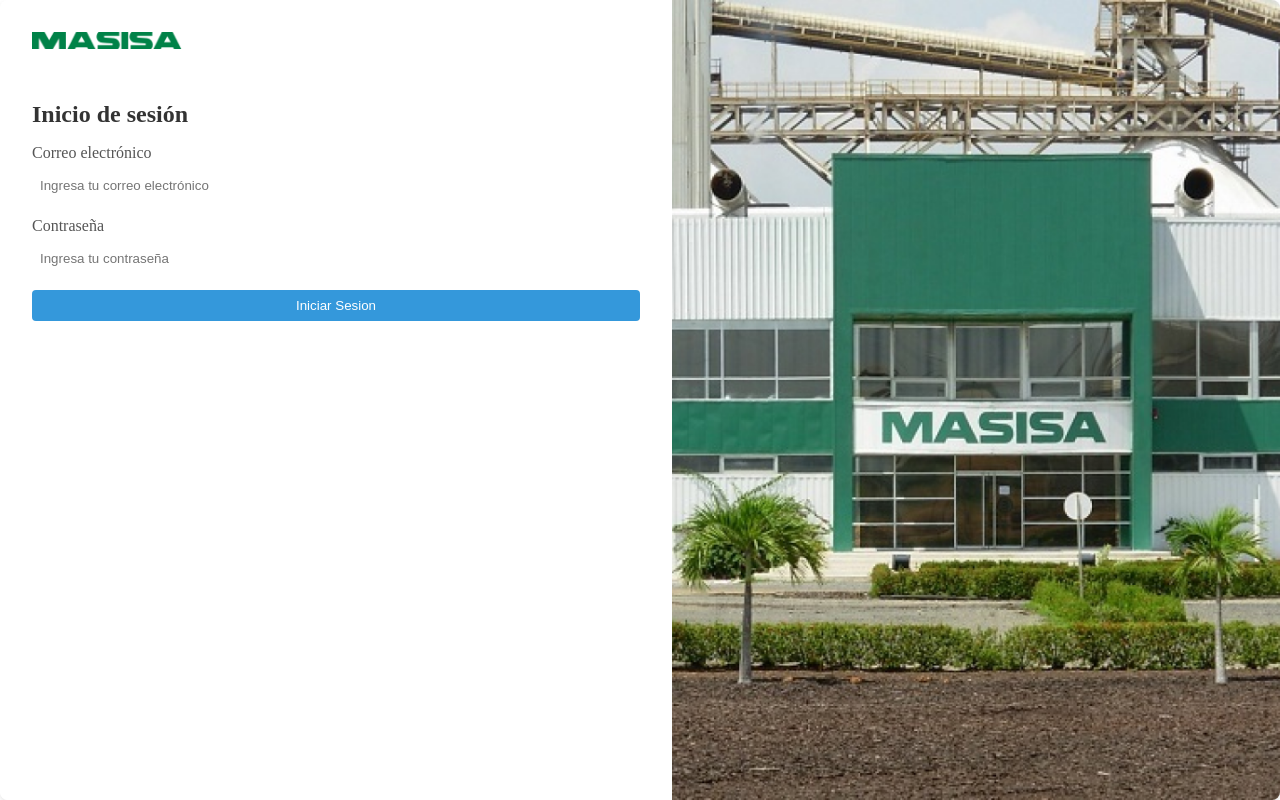
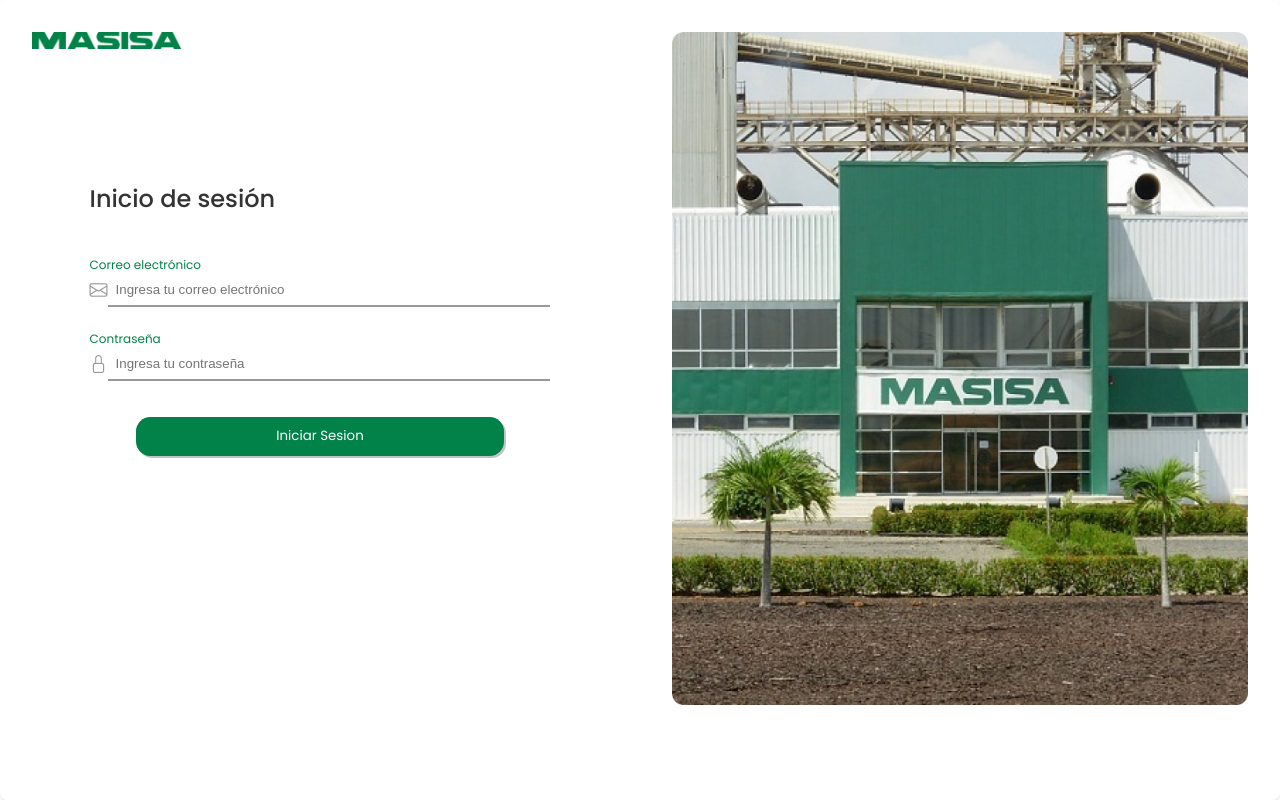
Before and after one commit to jesustt15/Sistema-Monitoreo, a React (Vite) app in the folder front-temp/: page /auth in a window 1280 px wide. Built offline with nearby package versions, Linux system fonts and the light colour scheme.

Commit message:
listo login
a

```diff
--- a/front-temp/index.html
+++ b/front-temp/index.html
@@ -3,7 +3,11 @@
   <head>
     <meta charset="UTF-8" />
     <link rel="icon" type="image/svg+xml" href="/vite.svg" />
-    <link rel="stylesheet" href="../front-temp/src/assets/css/all.css">
+    <link href="https://fonts.googleapis.com/css2?family=Poppins:wght@400;700&display=swap" rel="stylesheet">
+    <style>
+      @import url('https://fonts.googleapis.com/css2?family=Montserrat:ital,wght@0,100..900;1,100..900&family=Poppins:ital,wght@0,100;0,200;0,300;0,400;0,500;0,600;0,700;0,800;0,900;1,100;1,200;1,300;1,400;1,500;1,600;1,700;1,800;1,900&display=swap');
+      </style>
+      <link rel="stylesheet" href="https://cdn.jsdelivr.net/npm/bootstrap-icons@1.11.3/font/bootstrap-icons.min.css">
     <meta name="viewport" content="width=device-width, initial-scale=1.0" />
     <title>Sensor</title>
   </head>
--- a/front-temp/package.json
+++ b/front-temp/package.json
@@ -12,6 +12,7 @@
   "dependencies": {
     "@reduxjs/toolkit": "^2.2.7",
     "axios": "^1.7.7",
+    "bootstrap-icons": "^1.11.3",
     "js-cookie": "^3.0.5",
     "node-sass": "^9.0.0",
     "react": "^18.3.1",
--- a/front-temp/src/auth/pages/LoginPage.jsx
+++ b/front-temp/src/auth/pages/LoginPage.jsx
@@ -42,19 +42,24 @@
                         <h2>Inicio de sesión</h2>
                         <form onSubmit= {handleSubmit(loginSubmit)}>
                             <label>Correo electrónico</label>
+                            <div className="input-form">
+                            <i className="bi bi-envelope"></i>
                                 <input  type="text"
                                     className="form-control"
                                     name='email'
                                     placeholder="Ingresa tu correo electrónico"
                                     {...register("email", { required: true })}/>
-
+                            </div>
                             <label>Contraseña</label>
+                            <div className="input-form">
+                                <i className="bi bi-lock"></i>
                                 <input type="password"
                                     className="form-control"
                                     placeholder="Ingresa tu contraseña"
                                     name='password'
-                                        {...register("password", { required: true })}/>
-
+                                    {...register("password", { required: true })}
+                                    />
+                            </div>
                             <input
                                         type="submit"
                                         className="btnSubmit"
@@ -65,7 +70,9 @@
                     </div>
                 </div>
                 <div className="right-section">
-                    <img src= {Fabrica} alt="Imagen de Login"/>
+                    <div className="img-container">
+                        <img src= {Fabrica} alt="Imagen de Login" className='img-fab'/>
+                    </div>
                 </div>
             </div>
 
--- a/front-temp/src/auth/pages/login.scss
+++ b/front-temp/src/auth/pages/login.scss
@@ -1,50 +1,6 @@
 
-
-// .full-container {
-//     display: flex;
-//     flex-direction: row;
-//     justify-content: center;
-//     align-items: center;
-//     height: 100vh;
-//     padding: 0.5rem;
-// }
-
-// .info-container {
-//     display: flex;
-//     flex-direction: column;
-//     justify-content: center;
-//     align-items: center;
-//     width: 100%;
-
-
-
-
-// }
-// .img-logo{
-//     align-self: flex-start;
-//     margin-bottom: 20%;
-// }
-
-// .form-container {
-//     display: flex;
-//     flex-direction: column;
-//     max-width: 90%;
-
-//     form {
-//         display: flex;
-//         flex-direction: column;
-//         max-width: 100%;
-
-//     }
-// }
-
-// .img {
-//     margin-top: 0.5rem;
-//     margin-bottom: 1rem;
-//     width: 50%;
-// }
-
-
+    $fontLogin: 'Poppins', sans-serif;
+    $primary: #008248;
 
 .container {
     display: flex;
@@ -53,6 +9,7 @@
     background-color: #ffffff;
     border-radius: 8px;
     overflow: hidden;
+    font-family: $fontLogin;
 }
 
 .left-section {
@@ -68,55 +25,90 @@
 .logo {
     max-width: 150px;
     align-self: flex-start;
-    margin-bottom: 2rem;
+    margin-bottom: 7rem;
 }
 
 .login-form {
-    width: 100%;
+    width: 80%;
+    font-family: $fontLogin;
 }
 
 .login-form h2 {
-    margin-bottom: 1rem;
+    margin-bottom: 2.5rem;
     color: #333;
+    font-weight: 450;
 }
 
 .login-form form {
     display: flex;
     flex-direction: column;
+
 }
 
 .login-form form label {
-    margin-bottom: 0.5rem;
-    color: #555;
+    color: #008248;
+    font-size: 75%;
+}
+.input-form {
+    width: 100%;
+    display: flex;
+    flex-direction: row;
+    margin-bottom: 5%;
 }
 
-.login-form form input {
-    margin-bottom: 1rem;
+i {
+    align-self:center;
+    font-size: large;
+    color:  #999999;
+}
+.form-control {
     padding: 0.5rem;
     border: none ;
-
+    outline: none;
+    border-bottom: 2px solid #999999;
+    ;
+    width: 100%;
+}
+.login-form form input:focus {
+   border-bottom: 2px solid black;
+   outline: none;
+   box-shadow: none;
 }
 
+
+
+
+
 .btnSubmit {
-    background-color: #3498db;
+    background-color: $primary;
+    font-family: $fontLogin;
     color: white;
     padding: 0.6rem;
     border: none;
-    border-radius: 4px;
+    border-radius: 0.9rem;
     cursor: pointer;
     transition: background-color 0.3s ease;
+    width: 80%;
+    margin-top: 0.8rem;
+    align-self: center;
+    box-shadow: 2px 2px #9999;
 }
 
 .btnSubmit:hover {
-    background-color: #2980b9;
+    border: 1px solid $primary;
+    background-color: white;
+    color: $primary;
 }
 
 .right-section {
     width: 50%;
+    padding: 2rem;
 }
 
-.right-section img {
+
+.img-fab{
+
     width: 100%;
-    height: 100%;
     object-fit: cover;
+
 }
```
Also changed, not shown: 1 other file (tests, documents, lock files or other folders). Lines whose indentation alone changed are shown as unchanged.
